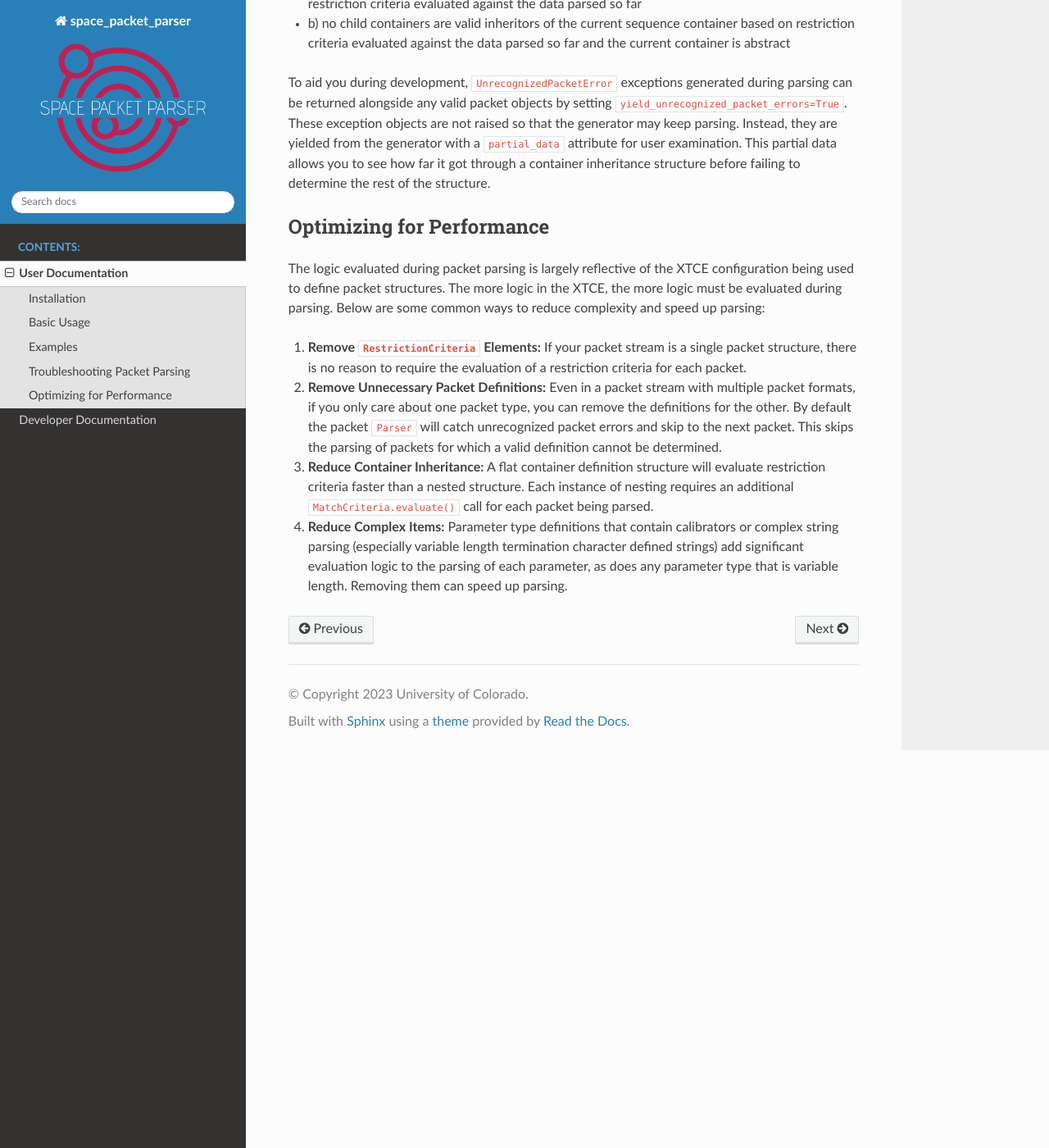
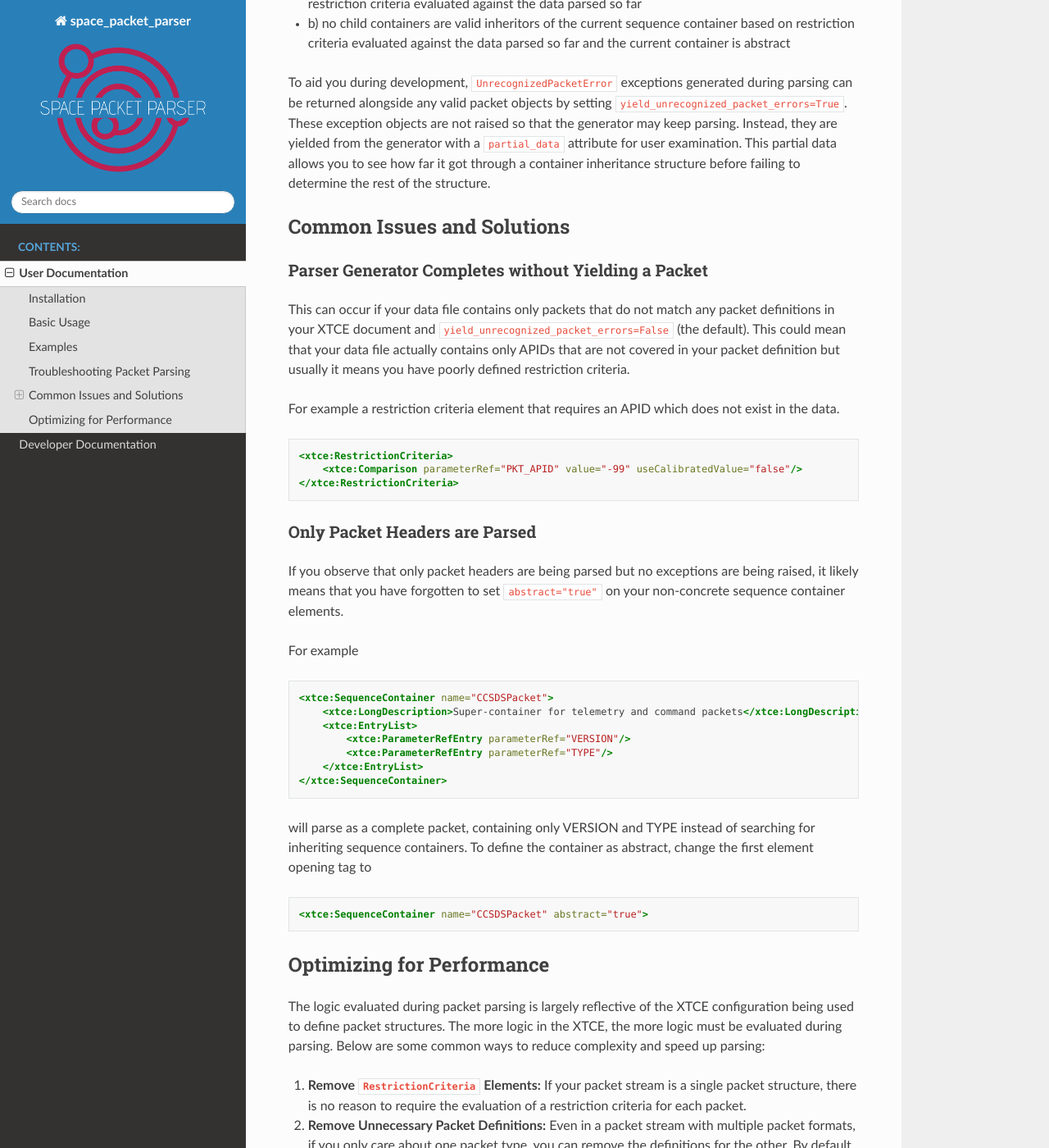
Before and after one commit to medley56/space_packet_parser, a Sphinx documentation site: the page built from docs/source/users.md, in a window 1280 px wide and 1400 px high, scrolled down 1448 px. Shown: the whole window at 82% size. Built offline with Sphinx 7.4.7 and the Read the Docs theme 2.0.0, drawn with Linux system fonts in a browser that asks for light colours; pages that are not in the unit, such as notebooks, are missing from menus.

Commit message:
Add docs for common issues

````diff
--- a/docs/source/users.md
+++ b/docs/source/users.md
@@ -70,6 +70,39 @@ These exception objects are not raised so that the generator may keep parsing. I
 are yielded from the generator with a `partial_data` attribute for user examination. This partial data allows you to
 see how far it got through a container inheritance structure before failing to determine the rest of the structure.
 
+## Common Issues and Solutions
+### Parser Generator Completes without Yielding a Packet
+This can occur if your data file contains only packets that do not match any packet definitions in your XTCE document
+and `yield_unrecognized_packet_errors=False` (the default). This could mean that your data file actually contains only
+APIDs that are not covered in your packet definition but usually it means you have poorly defined restriction criteria.
+
+For example a restriction criteria element that requires an APID which does not exist in the data.
+```xml
+<xtce:RestrictionCriteria>
+    <xtce:Comparison parameterRef="PKT_APID" value="-99" useCalibratedValue="false"/>
+</xtce:RestrictionCriteria>
+```
+
+### Only Packet Headers are Parsed
+If you observe that only packet headers are being parsed but no exceptions are being raised, it likely means that
+you have forgotten to set `abstract="true"` on your non-concrete sequence container elements.
+
+For example
+```xml
+<xtce:SequenceContainer name="CCSDSPacket">
+    <xtce:LongDescription>Super-container for telemetry and command packets</xtce:LongDescription>
+    <xtce:EntryList>
+        <xtce:ParameterRefEntry parameterRef="VERSION"/>
+        <xtce:ParameterRefEntry parameterRef="TYPE"/>
+    </xtce:EntryList>
+</xtce:SequenceContainer>
+```
+will parse as a complete packet, containing only VERSION and TYPE instead of searching for inheriting sequence
+containers. To define the container as abstract, change the first element opening tag to
+```xml
+<xtce:SequenceContainer name="CCSDSPacket" abstract="true">
+```
+
 ## Optimizing for Performance
 The logic evaluated during packet parsing is largely reflective of the XTCE configuration being used
 to define packet structures. The more logic in the XTCE, the more logic must be evaluated during
````
Also changed, not shown: CHANGES.md (+1 -0 lines), 1 other file.
